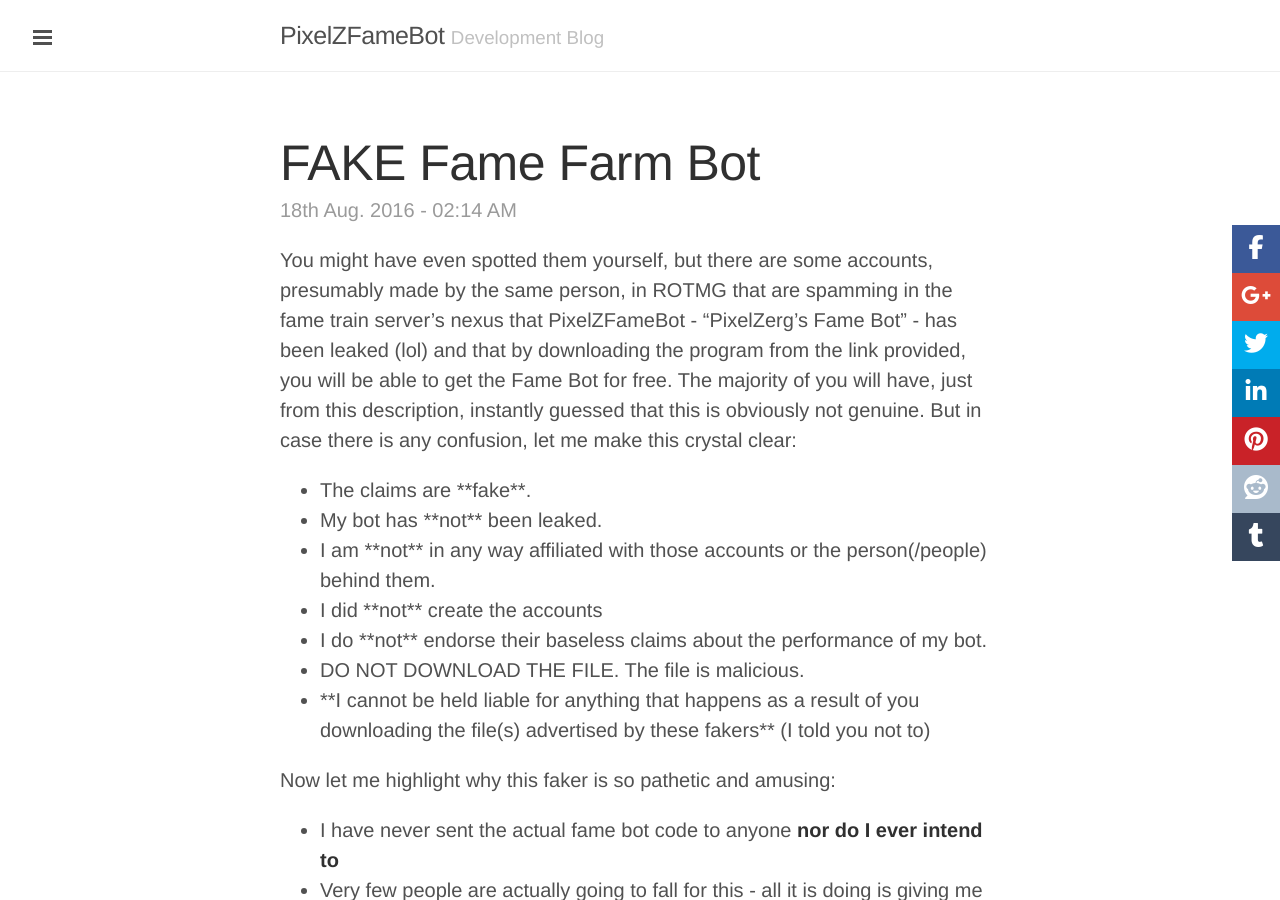
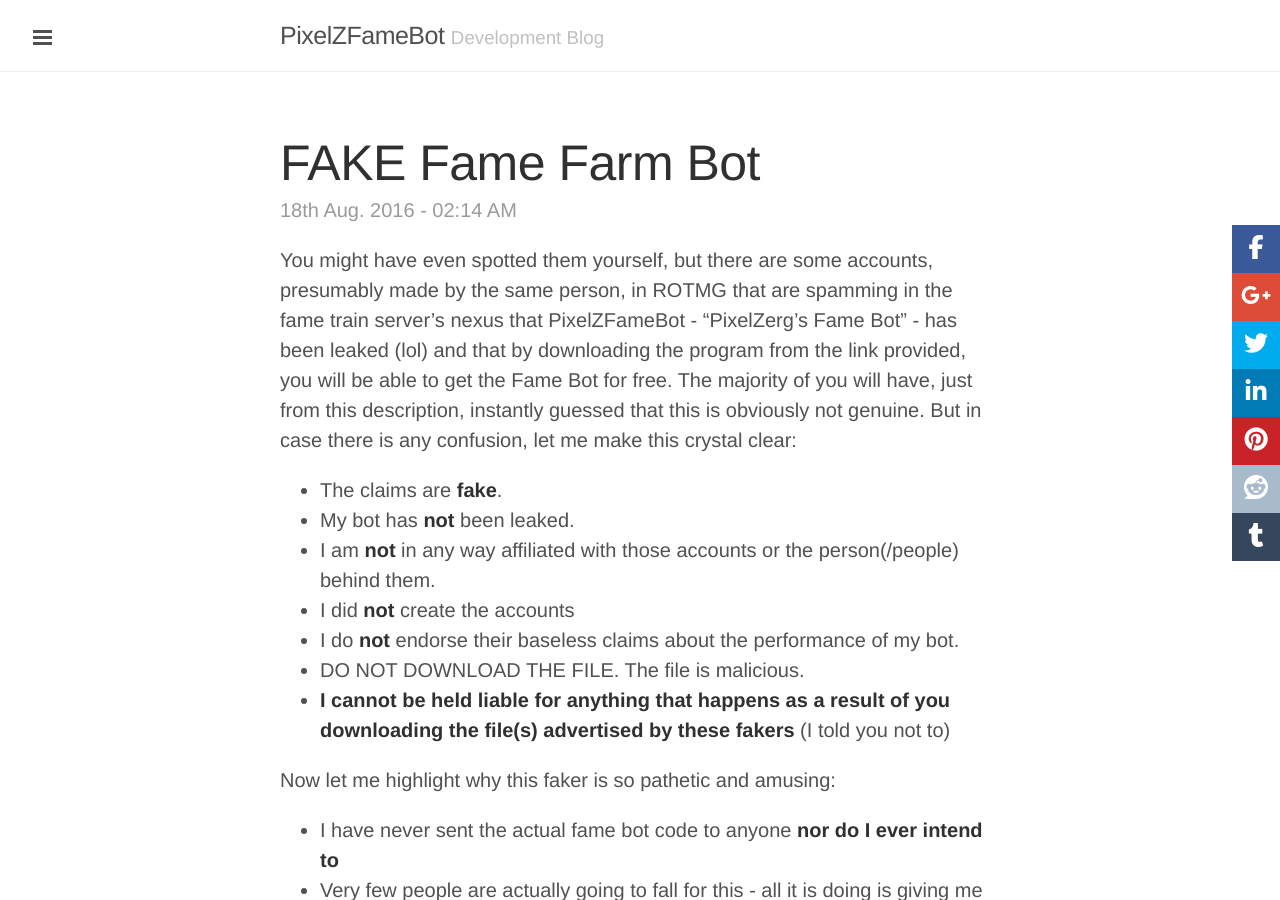
Before and after one commit to PixelZerg/PixelZFameBot, a Jekyll site: the page built from _posts/2016-08-18-fakefamebot.md, in a window 1280 px wide and 900 px high. Built offline with Jekyll 4.4.1, drawn with Linux system fonts in a browser that asks for light colours; nearby versions of some CDN libraries; comment, search, counter and statistics services are not loaded.

Commit message:
Updated list syntax.

```diff
--- a/_posts/2016-08-18-fakefamebot.md
+++ b/_posts/2016-08-18-fakefamebot.md
@@ -6,24 +6,26 @@ date: 2016-8-18 2:14:38
 ---
 
 You might have even spotted them yourself, but there are some accounts, presumably made by the same person, in ROTMG that are spamming in the fame train server's nexus that PixelZFameBot - "PixelZerg's Fame Bot" - has been leaked (lol) and that by downloading the program from the link provided, you will be able to get the Fame Bot for free. The majority of you will have, just from this description, instantly guessed that this is obviously not genuine. But in case there is any confusion, let me make this crystal clear:
-<ul>
-<li>The claims are **fake**.</li>
-<li>My bot has **not** been leaked.</li>
-<li>I am **not** in any way affiliated with those accounts or the person(/people) behind them.</li>
-<li>I did **not** create the accounts</li>
-<li>I do **not** endorse their baseless claims about the performance of my bot.</li>
-<li>DO NOT DOWNLOAD THE FILE. The file is malicious.</li>
-<li>**I cannot be held liable for anything that happens as a result of you downloading the file(s) advertised by these fakers** (I told you not to)</li>
-</ul>
+
+
+- The claims are **fake**.
+- My bot has **not** been leaked.
+- I am **not** in any way affiliated with those accounts or the person(/people) behind them.
+- I did **not** create the accounts
+- I do **not** endorse their baseless claims about the performance of my bot.
+- DO NOT DOWNLOAD THE FILE. The file is malicious.
+- **I cannot be held liable for anything that happens as a result of you downloading the file(s) advertised by these fakers** (I told you not to)
 
 Now let me highlight why this faker is so pathetic and amusing:
-*  I have never sent the actual fame bot code to anyone **nor do I ever intend to**
-*  Very few people are actually going to fall for this - all it is doing is giving me free publicity.
-*  The .zip file that is provided contains just a single file when in actuality, PixelZFameBot requires a modified .swf client to go with the program.
-*  The fake program needs administrator permissions: Alarm bells!
-*  The fake program does not contain any .NET Assemblies (i.e: it is not written in C#) and PixelZFameBot is in C#
-*  The faker claimed that the bot "auto-follows". Clearly he has absolutely no idea of how the bot works despite me outlining how it works it quite concisely in the description of the livestream and at various places on the forum website on which the bot gained popularity.
-*  Best of all: Apparently the bot has been leaked ***without me have actually finished making it***
+
+
+- I have never sent the actual fame bot code to anyone **nor do I ever intend to**
+- Very few people are actually going to fall for this - all it is doing is giving me free publicity.
+- The .zip file that is provided contains just a single file when in actuality, PixelZFameBot requires a modified .swf client to go with the program.
+- The fake program needs administrator permissions: Alarm bells!
+- The fake program does not contain any .NET Assemblies (i.e: it is not written in C#) and PixelZFameBot is in C#
+- The faker claimed that the bot "auto-follows". Clearly he has absolutely no idea of how the bot works despite me outlining how it works it quite concisely in the description of the livestream and at various places on the forum website on which the bot gained popularity.
+- Best of all: Apparently the bot has been leaked ***without me have actually finished making it***
 
 Whoops, looks like the faker forgot to do his homework!
 
```
